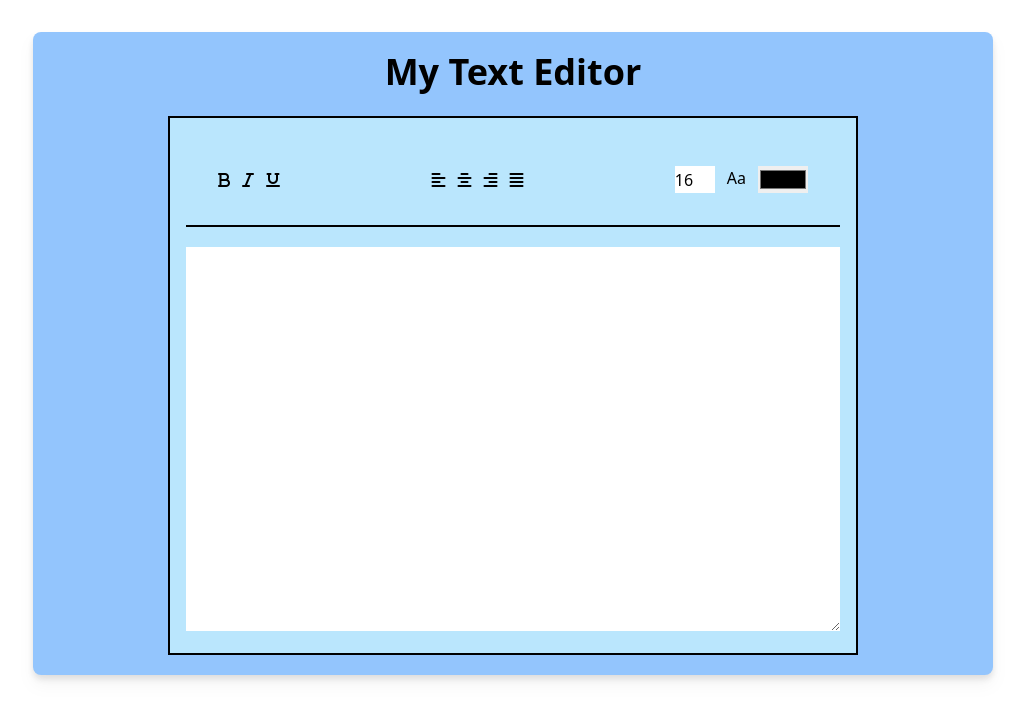
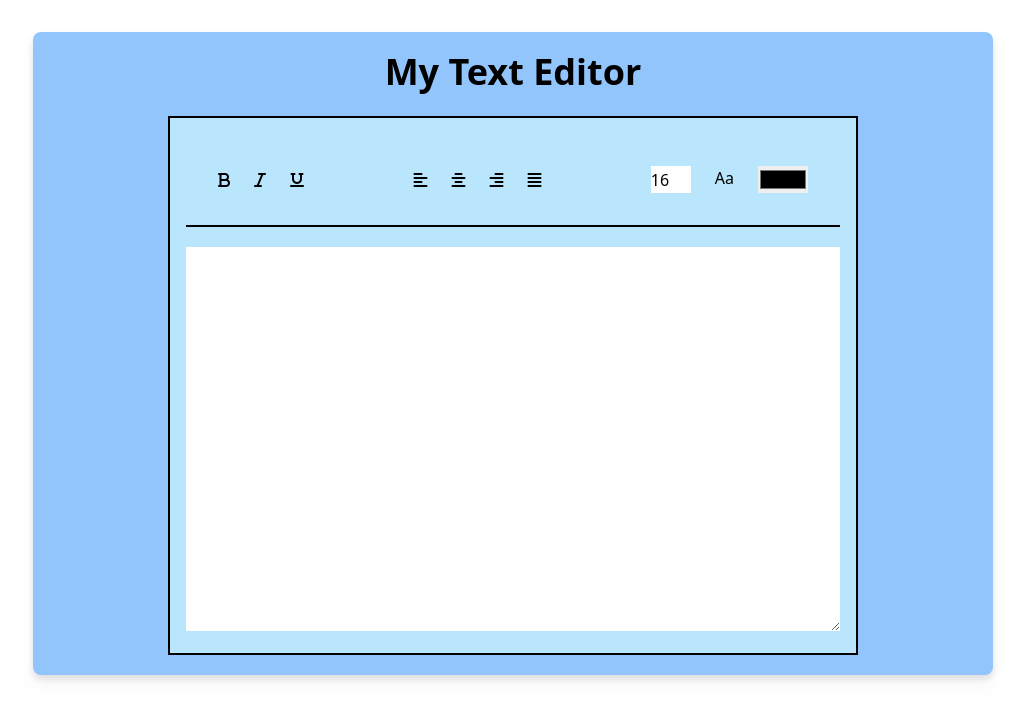
Before and after one commit to tamzid74/text-editor, a plain HTML site: page index.html in a window 1280 px wide. Shown: the whole page, without its empty margins (127-1152 px from the left). Drawn offline with nearby package versions, Linux system fonts and the light colour scheme.

Commit message:
some change in html

```diff
--- a/index.html
+++ b/index.html
@@ -17,18 +17,18 @@
           <h1 class="text-4xl font-semibold text-center">My Text Editor</h1>
           <div class=" w-full lg:w-3/4 mx-auto bg-sky-200 border-2 border-black p-4 mt-6">
             <div class="flex justify-between p-3 md:p-8 border-b-2 border-black mb-5">
-              <div class="flex gap-3 lg::gap-6">
+              <div class="flex gap-3 lg:gap-6">
                 <button id="btn-bold"><i class="fa-solid fa-bold"></i></button>
                 <button id="btn-italic"><i class="fa-solid fa-italic"></i></button>
                 <button id="btn-underline"><i class="fa-solid fa-underline"></i></button>
               </div>
-              <div class="flex gap-3 lg::gap-6">
+              <div class="flex gap-3 lg:gap-6">
                 <button id="btn-left"><i class="fa-solid fa-align-left"></i></button>
                 <button id="btn-center"><i class="fa-solid fa-align-center"></i></button>
                 <button id="btn-right"><i class="fa-solid fa-align-right"></i></button>
                 <button id="bt-align-justify"><i class="fa-solid fa-align-justify"></i></button>
               </div>
-              <div class="flex gap-3 lg::gap-6">
+              <div class="flex gap-3 lg:gap-6">
                 <input id="number-field" type="number" class="w-10" />
                 <p id="upper-lower" class="cursor-pointer">Aa</p>
                 <input id="input-field" class="cursor-pointer" type="color" name="" />
```
